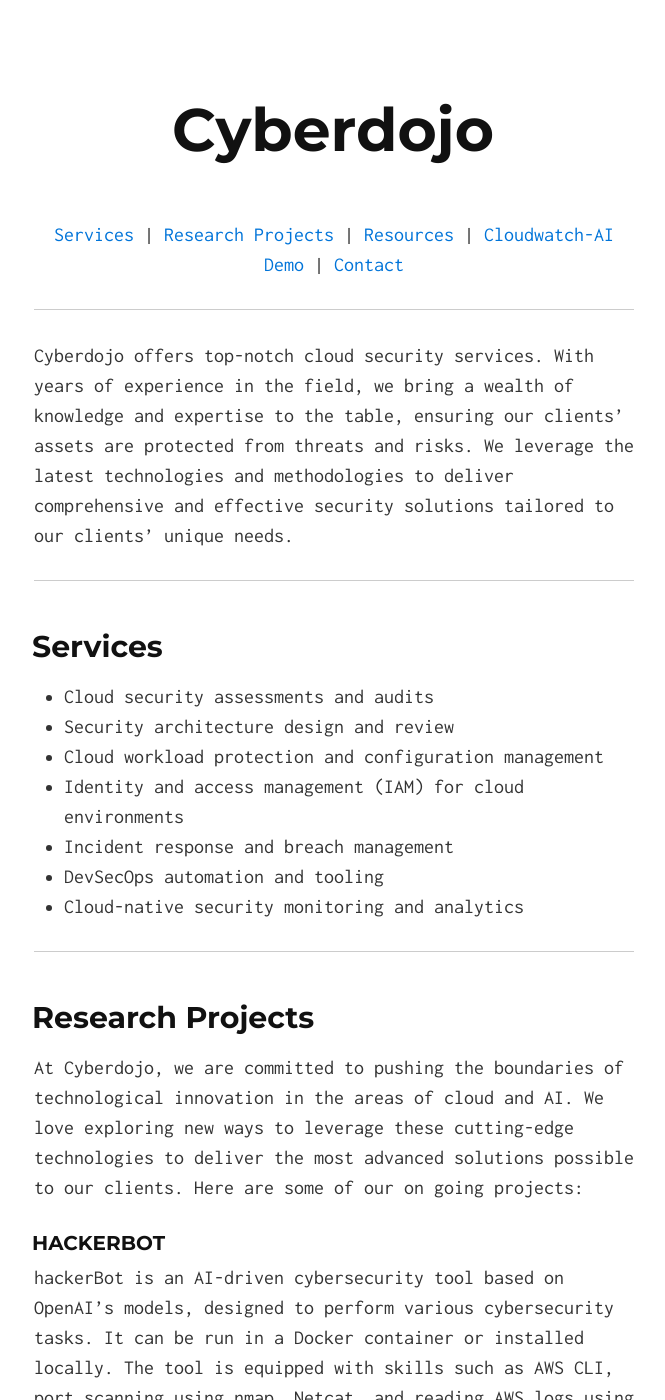
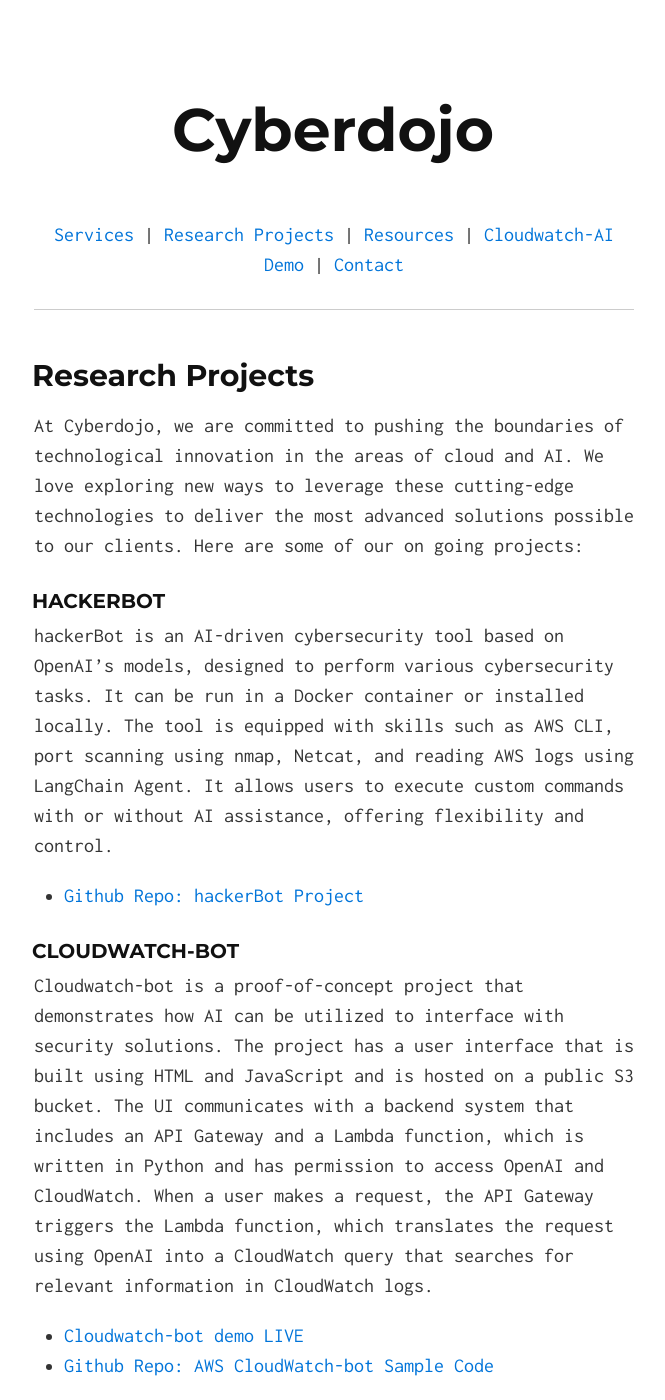
Before and after one commit to Ahmed-AG/cyberdojo-page, a Jekyll site: the page built from index.md, in a window 1280 px wide and 1400 px high. Shown: the whole window, without its empty margins (306-971 px from the left). Built offline with Jekyll 4.4.1, drawn with Linux system fonts in a browser that asks for light colours.

Commit message:
Update page

```diff
--- a/index.md
+++ b/index.md
@@ -11,7 +11,7 @@
 
 ---
 
-Cyberdojo offers top-notch cloud security services. With years of experience in the field, we bring a wealth of knowledge and expertise to the table, ensuring our clients' assets are protected from threats and risks. We leverage the latest technologies and methodologies to deliver comprehensive and effective security solutions tailored to our clients' unique needs.
+<!-- Cyberdojo offers top-notch cloud security services. With years of experience in the field, we bring a wealth of knowledge and expertise to the table, ensuring our clients' assets are protected from threats and risks. We leverage the latest technologies and methodologies to deliver comprehensive and effective security solutions tailored to our clients' unique needs.
 
 ---
 ## <a id="services"></a>Services
@@ -24,7 +24,7 @@
 - DevSecOps automation and tooling
 - Cloud-native security monitoring and analytics
 
----
+--- -->
 
 ## <a id="research-projects"></a>Research Projects
 At Cyberdojo, we are committed to pushing the boundaries of technological innovation in the areas of cloud and AI. We love exploring new ways to leverage these cutting-edge technologies to deliver the most advanced solutions possible to our clients. Here are some of our on going projects:
```
